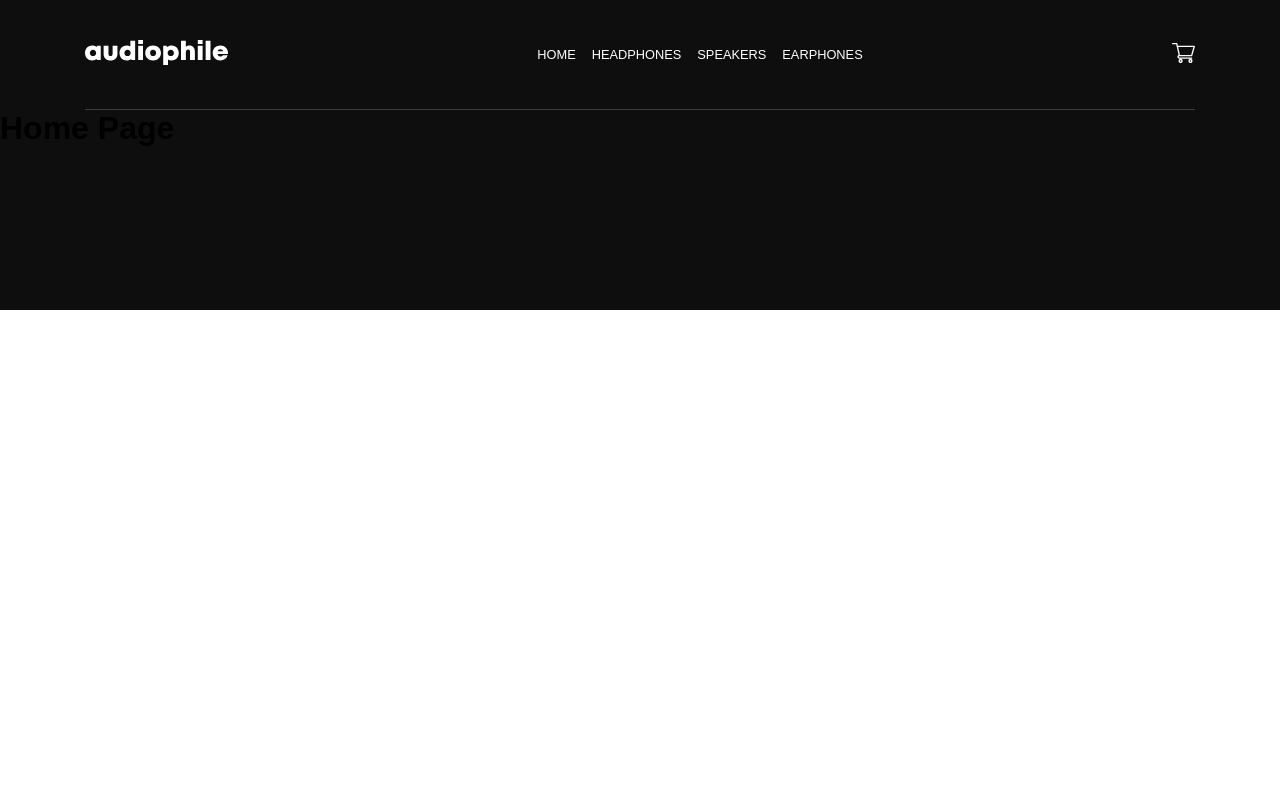
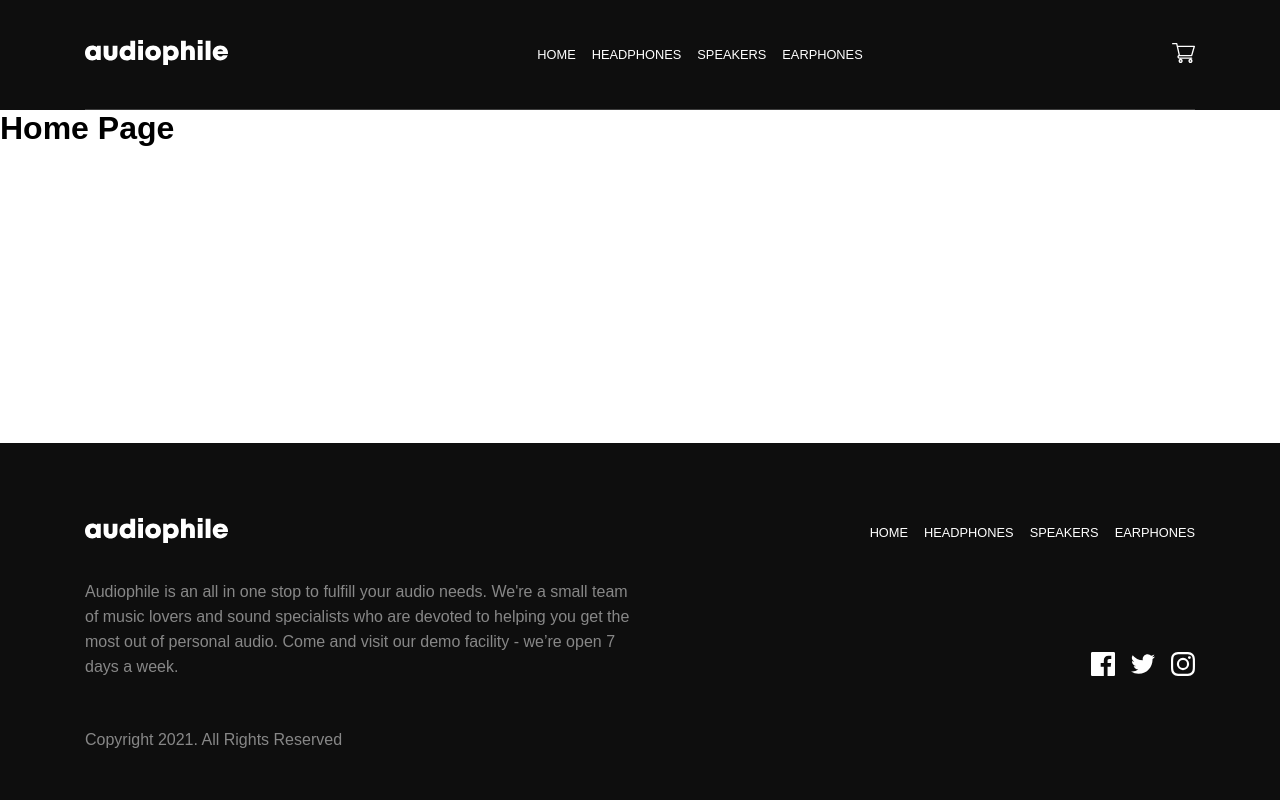
Before and after one commit to adluders/audiophile, a Gatsby site in the folder web/: page / in a window 1280 px wide. Built offline with nearby package versions, Linux system fonts and the light colour scheme; Gatsby itself is replaced by a stand-in of ours.

Commit message:
added footer on desktop

```diff
--- a/web/src/components/Footer.js
+++ b/web/src/components/Footer.js
@@ -0,0 +1,161 @@
+import { Link } from "gatsby";
+import React from "react";
+import styled from "styled-components";
+import Logo from "../images/shared/desktop/logo.svg";
+import Facebook from "../images/shared/desktop/icon-facebook.svg";
+import Twitter from "../images/shared/desktop/icon-twitter.svg";
+import Instagram from "../images/shared/desktop/icon-instagram.svg";
+
+const Wrapper = styled.footer`
+  background-color: #0e0e0e;
+  padding-top: 75px;
+  padding-bottom: 48px;
+  p {
+    line-height: 25px;
+    color: rgba(255, 255, 255, 0.5);
+  }
+`;
+
+const Container = styled.div`
+  max-width: 1110px;
+  margin: 0 auto;
+`;
+
+const Section = styled.section`
+  display: flex;
+  justify-content: space-between;
+  align-items: center;
+`;
+
+const Div = styled.div``;
+
+const Image = styled.img``;
+
+const FooterLink = styled(Link)`
+  color: #fff;
+  &:hover {
+    color: #d87d4a;
+  }
+`;
+
+const ListItems = styled.ul`
+  display: flex;
+  align-items: center;
+  gap: 1rem;
+`;
+
+const ListItem = styled.li`
+  text-transform: uppercase;
+  font-size: 0.8rem;
+`;
+
+const Content = styled.section`
+  display: flex;
+  justify-content: space-between;
+  align-items: flex-end;
+  margin-top: 2rem;
+  margin-bottom: 3rem;
+  p {
+    max-width: 55%;
+  }
+`;
+
+const Footer = () => {
+  const footerNavData = [
+    {
+      id: 0,
+      location: "/",
+      text: "home",
+    },
+    {
+      id: 1,
+      location: "/headphones",
+      text: "headphones",
+    },
+    {
+      id: 2,
+      location: "/speakers",
+      text: "speakers",
+    },
+    {
+      id: 3,
+      location: "/earphones",
+      text: "earphones",
+    },
+  ];
+
+  const socialData = [
+    {
+      id: 0,
+      address: "https://www.facebook.com",
+      graphic: Facebook,
+      text: "facebook",
+    },
+    {
+      id: 1,
+      address: "https://www.twitter.com",
+      graphic: Twitter,
+      text: "twitter",
+    },
+    {
+      id: 2,
+      address: "https://www.instagram.com",
+      graphic: Instagram,
+      text: "instagram",
+    },
+  ];
+
+  return (
+    <Wrapper>
+      <Container>
+        <Section>
+          <Div>
+            <FooterLink to="/">
+              <Image src={Logo} alt="audiophile logo" />
+            </FooterLink>
+          </Div>
+
+          <ListItems>
+            {footerNavData.map(({ id, location, text }) => {
+              return (
+                <ListItem key={id}>
+                  <FooterLink to={location}> {text} </FooterLink>
+                </ListItem>
+              );
+            })}
+          </ListItems>
+        </Section>
+
+        <Content>
+          <Div>
+            <p>
+              Audiophile is an all in one stop to fulfill your audio needs.
+              We're a small team of music lovers and sound specialists who are
+              devoted to helping you get the most out of personal audio. Come
+              and visit our demo facility - we’re open 7 days a week.
+            </p>
+          </Div>
+          <Div>
+            <ListItems>
+              {socialData.map(({ id, address, graphic, text }) => {
+                return (
+                  <ListItem key={id}>
+                    <a href={address} target="_blank" rel="norefferer">
+                      <Image src={graphic} alt={text} />
+                    </a>
+                  </ListItem>
+                );
+              })}
+            </ListItems>
+          </Div>
+        </Content>
+
+        <Section>
+          <p> Copyright {new Date().getFullYear()}. All Rights Reserved </p>
+        </Section>
+      </Container>
+    </Wrapper>
+  );
+};
+
+export default Footer;
--- a/web/src/components/Layout.js
+++ b/web/src/components/Layout.js
@@ -3,15 +3,27 @@ import Navbar from "./Navbar";
 import * as globalStyles from "../global.css";
 import useResizer from "../hooks/useResizer";
 import MobileNav from "./MobileNav";
+import Footer from "./Footer";
+import styled from "styled-components";
+
+const Wrapper = styled.main`
+  display: flex;
+  flex-direction: column;
+  min-height: 100vh;
+  footer {
+    margin-top: auto;
+  }
+`;
 
 const Layout = ({ children }) => {
   const screenSize = useResizer();
 
   return (
-    <main style={globalStyles}>
+    <Wrapper style={globalStyles}>
       {screenSize < 768 ? <MobileNav /> : <Navbar />}
       {children}
-    </main>
+      <Footer />
+    </Wrapper>
   );
 };
 
--- a/web/src/pages/index.js
+++ b/web/src/pages/index.js
@@ -1,17 +1,10 @@
 import * as React from "react";
-import styled from "styled-components";
 import Layout from "../components/Layout";
 
-const Div = styled.div`
-  background-color: #0e0e0e;
-  height: 200px;
-`;
 const IndexPage = () => {
   return (
     <Layout>
-      <Div>
-        <h1>Home Page</h1>
-      </Div>
+      <h1>Home Page</h1>
     </Layout>
   );
 };
```
